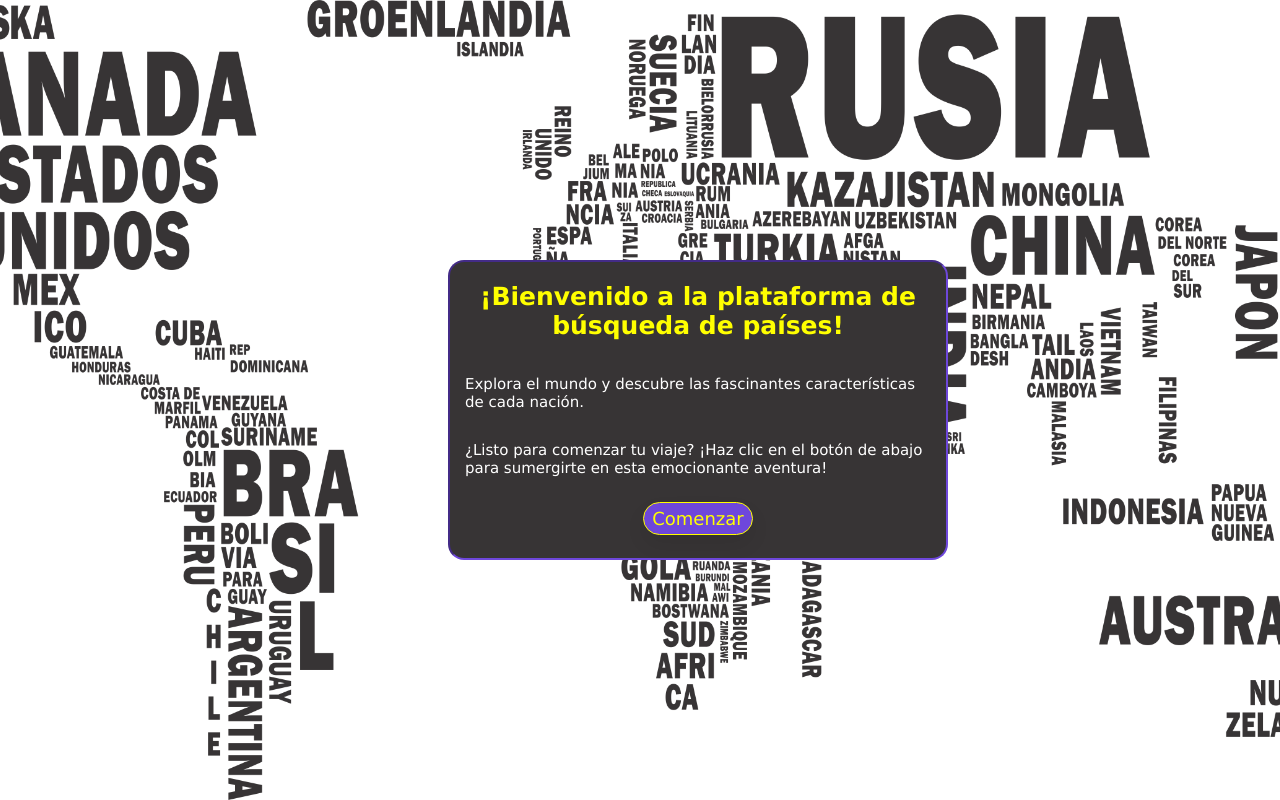
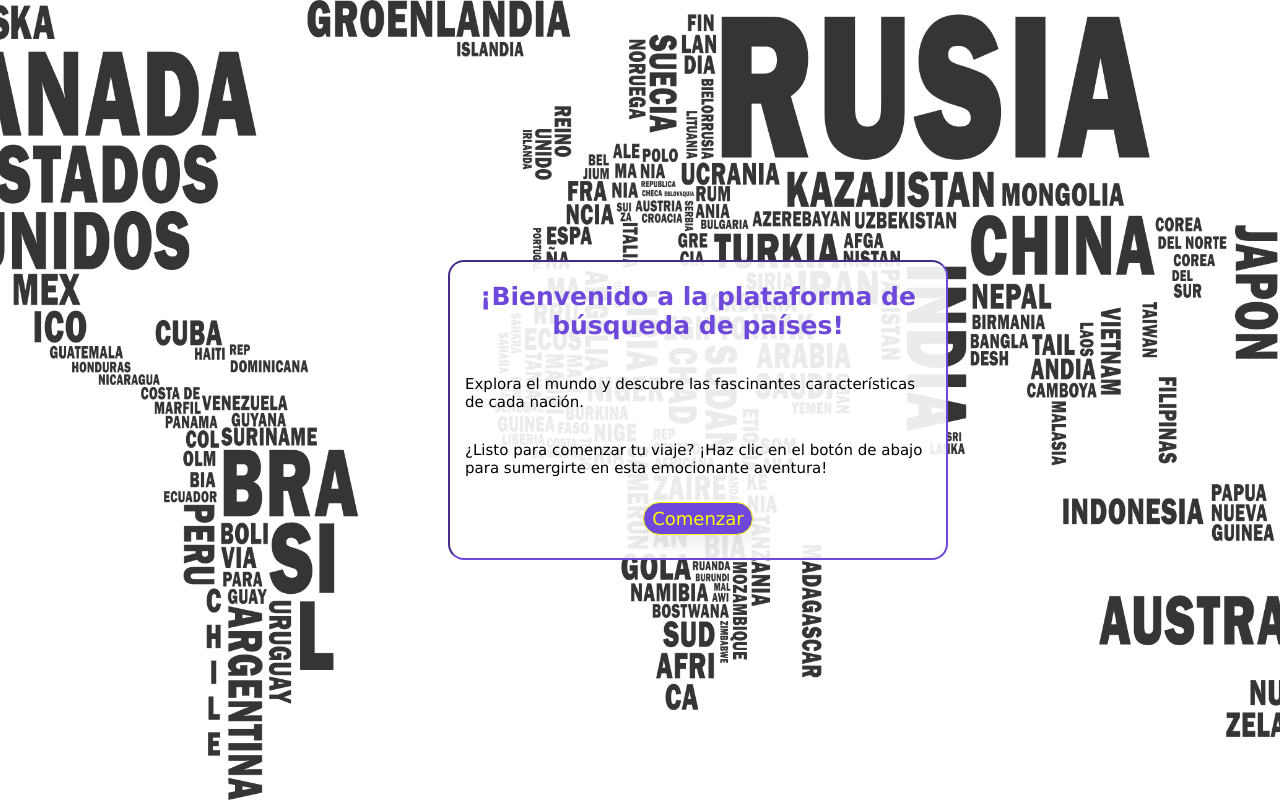
Before and after one commit to MatiasPeusco/PI-Countries, a React (Vite) app in the folder client/: page / in a window 1280 px wide. Built offline with nearby package versions, Linux system fonts and the light colour scheme.

Commit message:
Modified styles of the LandingPage

```diff
--- a/client/src/components/LandingPage/StyledLandingPage.js
+++ b/client/src/components/LandingPage/StyledLandingPage.js
@@ -19,6 +19,7 @@ export const TextContainer = styled.div`
   border-style: inset;
   border-radius: 16px;
   background: #373435; /* grey */
+  background: rgba(255, 255, 255, 0.9);
   position: absolute;
   z-index: 4;
   bottom: 30%;
@@ -29,15 +30,17 @@ export const TextContainer = styled.div`
   flex-direction: column;
   align-items: center;
 `;
+
 export const Title = styled.h1`
-  color: #ff0; /* henry-yellow */
+  color: #6e47db;
   font-size: 25px;
   margin: 0;
   margin-bottom: 20px;
   text-align: center;
 `;
+
 export const Paragraph = styled.p`
-  color: #fff;
+  color: #000;
   font-size: 15px;
 `;
 
```
